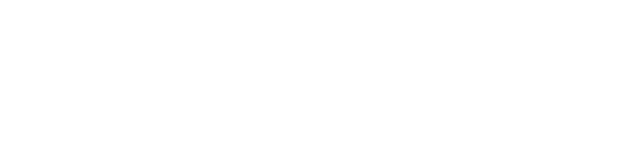
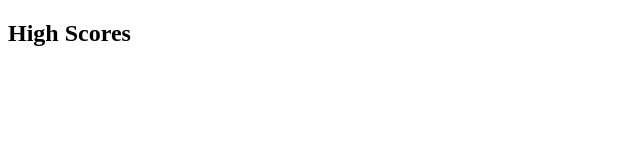
Before and after one commit to Bdogy/javascript-quiz-app, a plain HTML site: page index.html in a window 1280 px wide. Shown: the whole page, without its empty margins (0-640 px from the left). Drawn offline with Linux system fonts and the light colour scheme.

Commit message:
added reset file to repo and linked js and css files to HTMl document

```diff
--- /dev/null
+++ b/assets/reset.css
@@ -0,0 +1,48 @@
+/* http://meyerweb.com/eric/tools/css/reset/
+   v2.0 | 20110126
+   License: none (public domain)
+*/
+
+html, body, div, span, applet, object, iframe,
+h1, h2, h3, h4, h5, h6, p, blockquote, pre,
+a, abbr, acronym, address, big, cite, code,
+del, dfn, em, img, ins, kbd, q, s, samp,
+small, strike, strong, sub, sup, tt, var,
+b, u, i, center,
+dl, dt, dd, ol, ul, li,
+fieldset, form, label, legend,
+table, caption, tbody, tfoot, thead, tr, th, td,
+article, aside, canvas, details, embed,
+figure, figcaption, footer, header, hgroup,
+menu, nav, output, ruby, section, summary,
+time, mark, audio, video {
+	margin: 0;
+	padding: 0;
+	border: 0;
+	font-size: 100%;
+	font: inherit;
+	vertical-align: baseline;
+}
+/* HTML5 display-role reset for older browsers */
+article, aside, details, figcaption, figure,
+footer, header, hgroup, menu, nav, section {
+	display: block;
+}
+body {
+	line-height: 1;
+}
+ol, ul {
+	list-style: none;
+}
+blockquote, q {
+	quotes: none;
+}
+blockquote:before, blockquote:after,
+q:before, q:after {
+	content: '';
+	content: none;
+}
+table {
+	border-collapse: collapse;
+	border-spacing: 0;
+}
--- a/index.html
+++ b/index.html
@@ -4,9 +4,15 @@
     <meta charset="UTF-8" />
     <meta http-equiv="X-UA-Compatible" content="IE=edge" />
     <meta name="viewport" content="width=device-width, initial-scale=1.0" />
+    <script src="/assets/script.js"></script>
+    <style href="./assets/reset.css"></style>
+    <style href="./assets/style.css"></style>
+
     <title>Document</title>
   </head>
   <body>
-    <header></header>
+    <header>
+      <h2>High Scores</h2>
+    </header>
   </body>
 </html>
```
